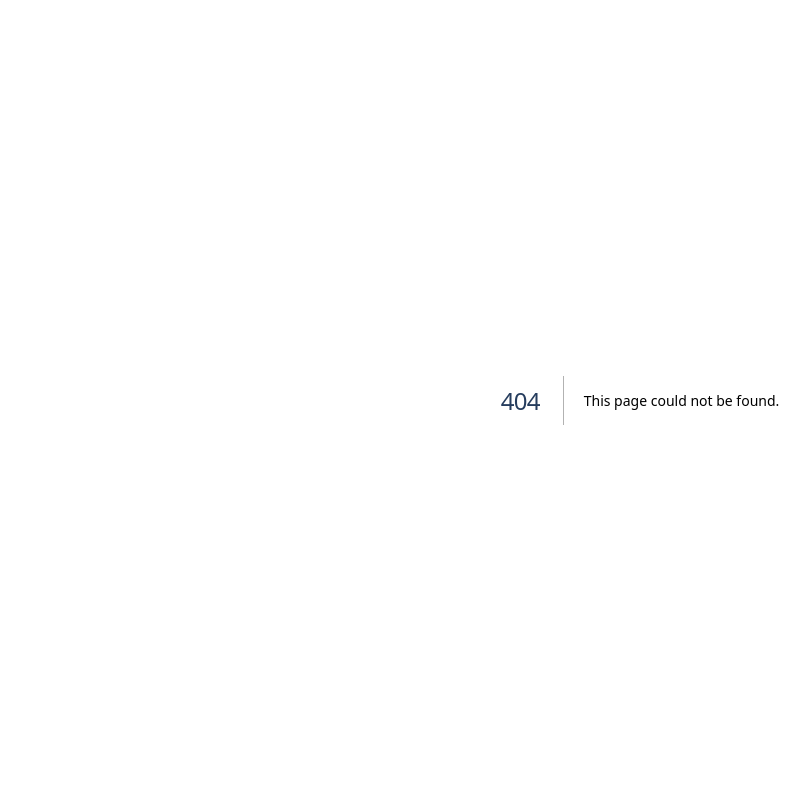
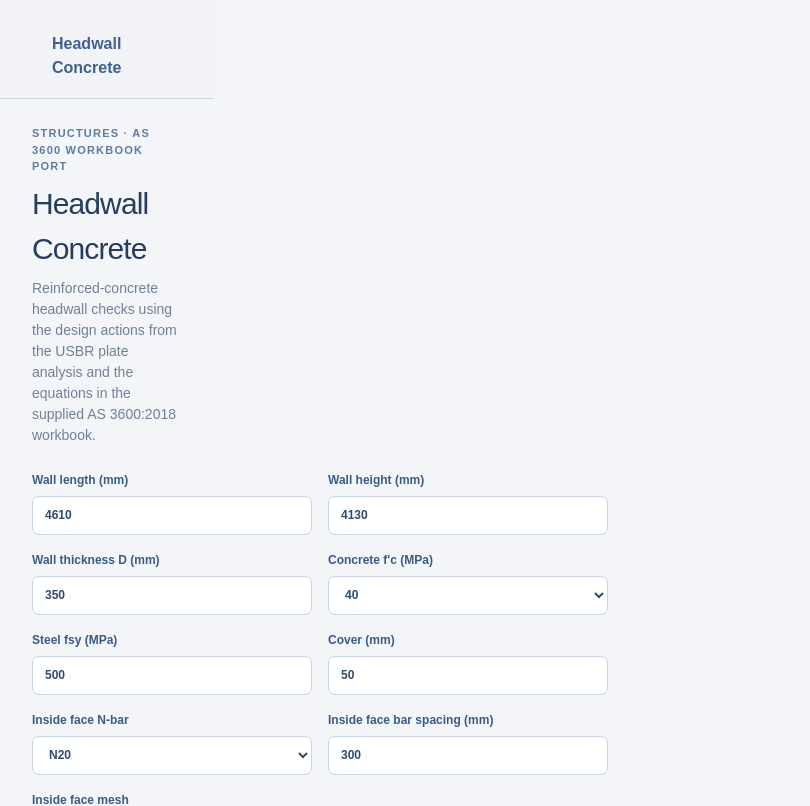
Before and after one commit to MariaMcCrann/Engineering-Tools-Platform, a Next.js app in the folder apps/engineering-tools/: page /headwall-concrete in a window 1280 px wide. Before the commit this address had no page. Shown: the top 806 px of the page, without its empty margins (0-810 px from the left). Built offline with nearby package versions, Linux system fonts and the light colour scheme.

Commit message:
Add headwall concrete route

```diff
--- /dev/null
+++ b/apps/engineering-tools/app/headwall-concrete/page.tsx
@@ -0,0 +1,12 @@
+import { HeadwallStructuralTool } from "../StructuralConcreteTools";
+
+export default function HeadwallConcretePage() {
+  return (
+    <main className="app-shell">
+      <section className="workspace" style={{ marginLeft: 0 }}>
+        <header className="hub-header"><span>Headwall Concrete</span></header>
+        <HeadwallStructuralTool />
+      </section>
+    </main>
+  );
+}
```
